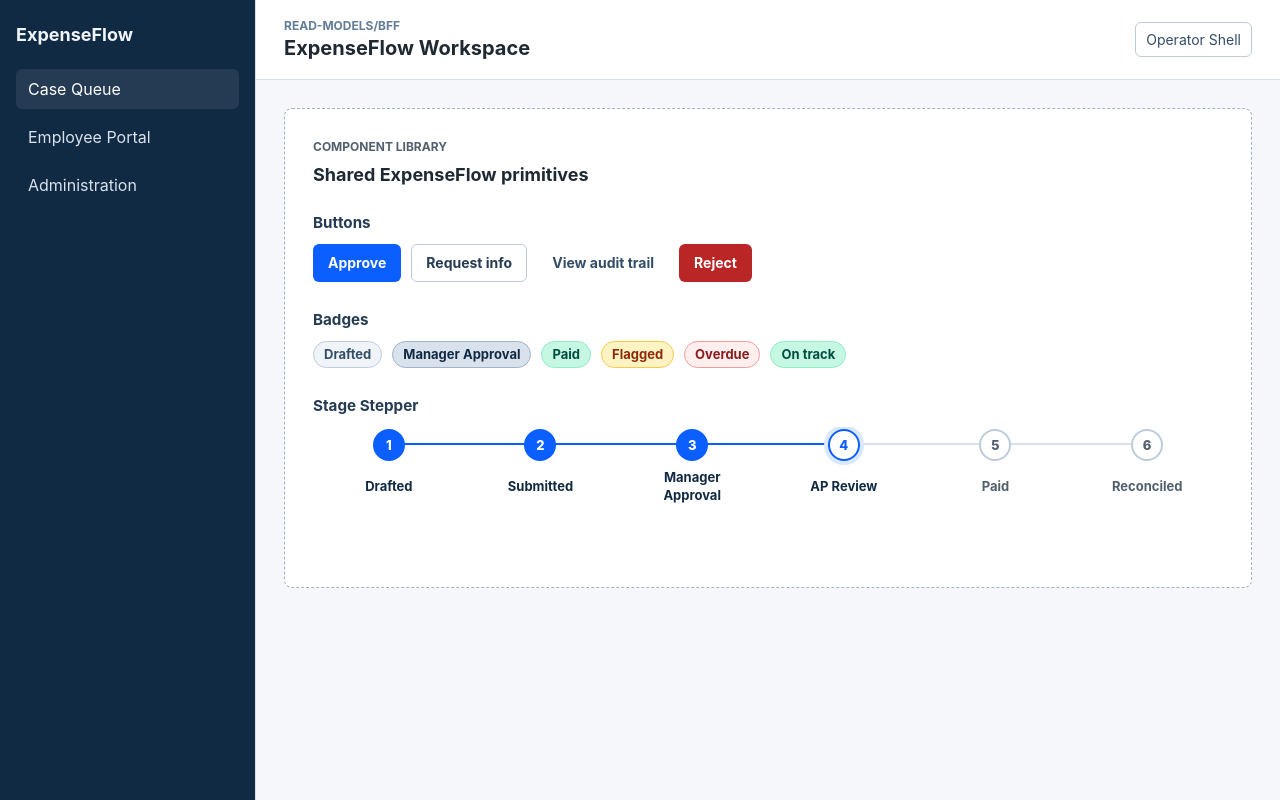
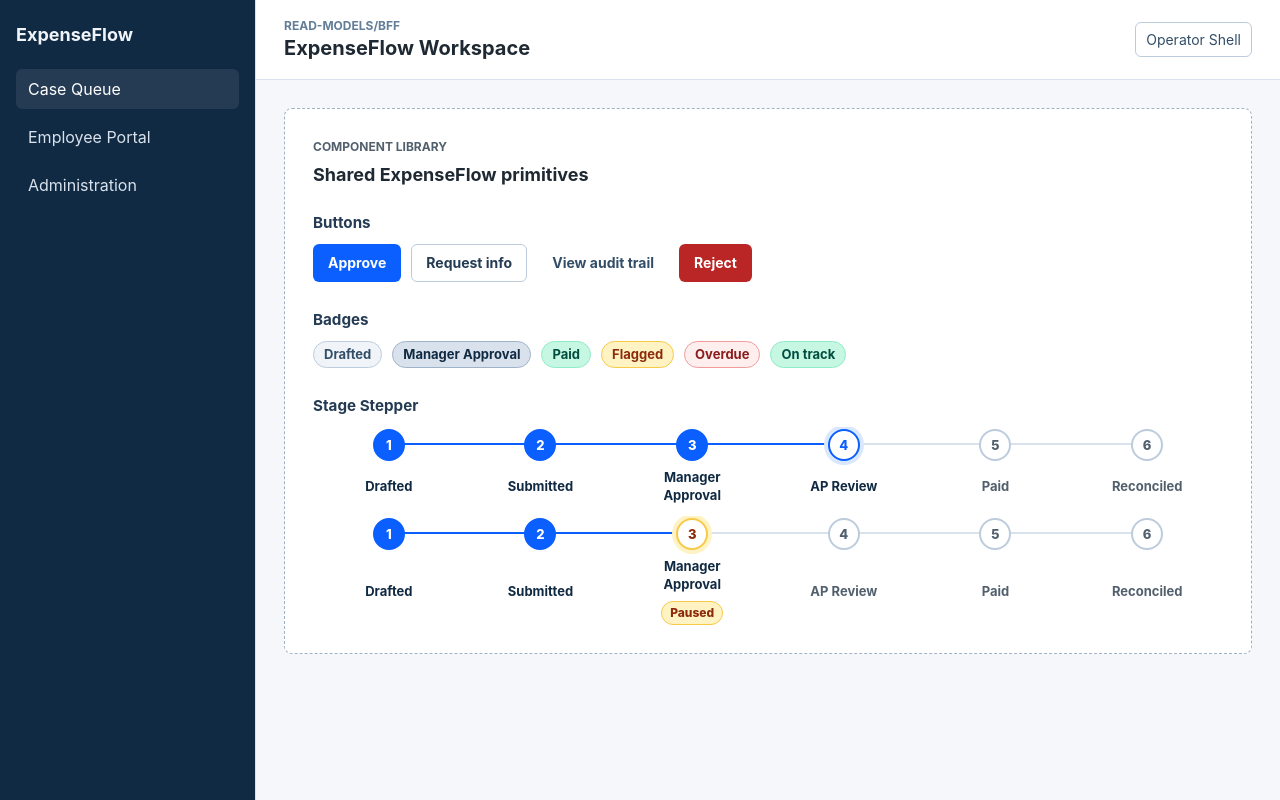
Before and after one commit to AmosMaddux/expense-flow-portfolio, a React (Vite) app in the folder frontend/app/: page / in a window 1280 px wide. Built offline with nearby package versions, Linux system fonts and the light colour scheme; no server answers.

Commit message:
added a custom hook for StageStepper 'useStageStepper'

```diff
--- a/frontend/app/src/components/ComponentShowcase.tsx
+++ b/frontend/app/src/components/ComponentShowcase.tsx
@@ -39,6 +39,7 @@ export function ComponentShowcase(): JSX.Element {
             <div className="component-showcase__group">
                 <h3>Stage Stepper</h3>
                 <StageStepper currentStage="AP Review" />
+                <StageStepper currentStage="Manager Approval" onHold />
             </div>
         </section>
     );
--- a/frontend/app/src/components/StageStepper.tsx
+++ b/frontend/app/src/components/StageStepper.tsx
@@ -1,18 +1,16 @@
 import type { HTMLAttributes } from "react";
 
-export const EXPENSE_REPORT_STAGES = [
-    "Drafted",
-    "Submitted",
-    "Manager Approval",
-    "AP Review",
-    "Paid",
-    "Reconciled",
-] as const;
+import {
+    EXPENSE_REPORT_STAGES,
+    useStageStepper,
+    type ExpenseReportStage,
+} from "../hooks/useStageStepper";
 
-export type ExpenseReportStage = (typeof EXPENSE_REPORT_STAGES)[number];
+export { EXPENSE_REPORT_STAGES, type ExpenseReportStage };
 
 export interface StageStepperProps extends HTMLAttributes<HTMLOListElement> {
     currentStage: ExpenseReportStage;
+    onHold?: boolean;
     stages?: readonly ExpenseReportStage[];
 }
 
@@ -22,11 +20,12 @@ export interface StageStepperProps extends HTMLAttributes<HTMLOListElement> {
 export function StageStepper({
     className,
     currentStage,
+    onHold = false,
     stages = EXPENSE_REPORT_STAGES,
     ...stepperProps
 }: StageStepperProps): JSX.Element {
-    const currentStageIndex = stages.indexOf(currentStage);
     const classes = ["ef-stage-stepper", className].filter(Boolean).join(" ");
+    const steps = useStageStepper({ currentStage, onHold, stages });
 
     return (
         <ol
@@ -34,37 +33,33 @@ export function StageStepper({
             className={classes}
             {...stepperProps}
         >
-            {stages.map((stage, index) => {
-                const state = getStageState(index, currentStageIndex);
+            {steps.map(({ isPaused, stage, state }, index) => {
+                const itemClasses = [
+                    "ef-stage-stepper__item",
+                    `ef-stage-stepper__item--${state}`,
+                    isPaused ? "ef-stage-stepper__item--paused" : undefined,
+                ]
+                    .filter(Boolean)
+                    .join(" ");
 
                 return (
                     <li
                         aria-current={state === "current" ? "step" : undefined}
-                        className={`ef-stage-stepper__item ef-stage-stepper__item--${state}`}
+                        className={itemClasses}
                         key={stage}
                     >
                         <span className="ef-stage-stepper__marker">
                             {index + 1}
                         </span>
                         <span className="ef-stage-stepper__label">{stage}</span>
+                        {isPaused ? (
+                            <span className="ef-stage-stepper__paused">
+                                Paused
+                            </span>
+                        ) : null}
                     </li>
                 );
             })}
         </ol>
     );
 }
-
-function getStageState(
-    stageIndex: number,
-    currentStageIndex: number,
-): "complete" | "current" | "upcoming" {
-    if (stageIndex < currentStageIndex) {
-        return "complete";
-    }
-
-    if (stageIndex === currentStageIndex) {
-        return "current";
-    }
-
-    return "upcoming";
-}
--- a/frontend/app/src/components/components.css
+++ b/frontend/app/src/components/components.css
@@ -193,8 +193,8 @@
     display: none;
 }
 
-.ef-stage-stepper__item--complete::before,
-.ef-stage-stepper__item--complete::after,
+.ef-stage-stepper__item--done::before,
+.ef-stage-stepper__item--done::after,
 .ef-stage-stepper__item--current::before {
     background: #0b5fff;
 }
@@ -214,7 +214,7 @@
     font-weight: 800;
 }
 
-.ef-stage-stepper__item--complete .ef-stage-stepper__marker {
+.ef-stage-stepper__item--done .ef-stage-stepper__marker {
     border-color: #0b5fff;
     background: #0b5fff;
     color: #ffffff;
@@ -226,6 +226,12 @@
     box-shadow: 0 0 0 4px #d9e8ff;
 }
 
+.ef-stage-stepper__item--paused .ef-stage-stepper__marker {
+    border-color: #f7c948;
+    color: #8d2b0b;
+    box-shadow: 0 0 0 4px #fff3c4;
+}
+
 .ef-stage-stepper__label {
     max-width: 112px;
     color: #52606d;
@@ -234,9 +240,21 @@
     line-height: 1.35;
 }
 
-.ef-stage-stepper__item--complete .ef-stage-stepper__label,
+.ef-stage-stepper__item--done .ef-stage-stepper__label,
 .ef-stage-stepper__item--current .ef-stage-stepper__label {
     color: #102a43;
+}
+
+.ef-stage-stepper__paused {
+    min-height: 22px;
+    border: 1px solid #f7c948;
+    border-radius: 999px;
+    background: #fff3c4;
+    color: #8d2b0b;
+    font-size: 0.75rem;
+    font-weight: 800;
+    line-height: 1;
+    padding: 5px 8px;
 }
 
 @media (max-width: 760px) {
--- /dev/null
+++ b/frontend/app/src/hooks/useStageStepper.ts
@@ -0,0 +1,61 @@
+import { useMemo } from "react";
+
+export const EXPENSE_REPORT_STAGES = [
+    "Drafted",
+    "Submitted",
+    "Manager Approval",
+    "AP Review",
+    "Paid",
+    "Reconciled",
+] as const;
+
+export type ExpenseReportStage = (typeof EXPENSE_REPORT_STAGES)[number];
+export type StageStepState = "done" | "current" | "upcoming";
+
+export interface UseStageStepperInput {
+    currentStage: ExpenseReportStage;
+    onHold?: boolean;
+    stages?: readonly ExpenseReportStage[];
+}
+
+export interface StageStepperItem {
+    isPaused: boolean;
+    stage: ExpenseReportStage;
+    state: StageStepState;
+}
+
+export type UseStageStepperResult = readonly StageStepperItem[];
+
+/**
+ * Derives display states for the Expense Report stage stepper.
+ */
+export function useStageStepper({
+    currentStage,
+    onHold = false,
+    stages = EXPENSE_REPORT_STAGES,
+}: UseStageStepperInput): UseStageStepperResult {
+    return useMemo(() => {
+        const currentStageIndex = stages.indexOf(currentStage);
+
+        return stages.map((stage, index) => ({
+            isPaused: onHold && index === currentStageIndex,
+            stage,
+            state: getStageState(index, currentStageIndex),
+        }));
+    }, [currentStage, onHold, stages]);
+}
+
+function getStageState(
+    stageIndex: number,
+    currentStageIndex: number,
+): StageStepState {
+    if (stageIndex < currentStageIndex) {
+        return "done";
+    }
+
+    if (stageIndex === currentStageIndex) {
+        return "current";
+    }
+
+    return "upcoming";
+}
```
Also changed, not shown: frontend/app/src/hooks/index.ts (added, +8 -0 lines), frontend/app/src/components/README.md, 1 other file (tests, documents, lock files or other folders).
